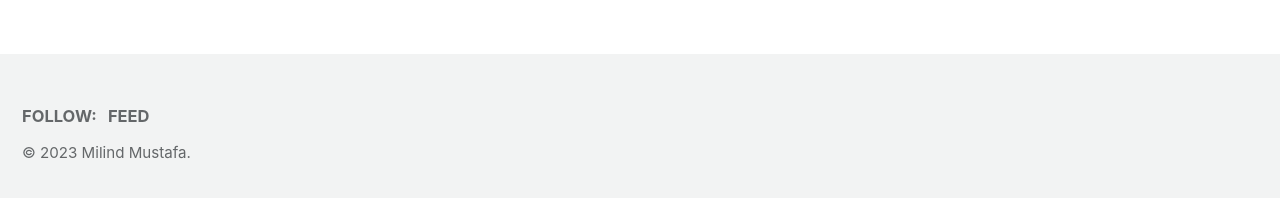
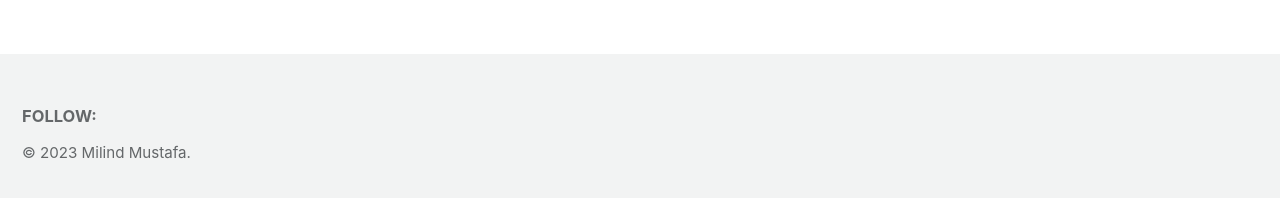
Before and after one commit to mmecon/mmecon.github.io, a Jekyll site: the page built from index.html, in a window 1280 px wide. Shown: the part 691-889 px from the top of the page. Built offline with Jekyll 4.4.1, drawn with Linux system fonts in a browser that asks for light colours; cached includes are drawn as plain includes; the list of posts is cut into pages by our own code.

Commit message:
Update footer.html

```diff
--- a/_includes/footer.html
+++ b/_includes/footer.html
@@ -12,9 +12,6 @@
       {% endfor %}
     {% endif %}
 
-    {% unless site.atom_feed.hide %}
-      <li><a href="{% if site.atom_feed.path %}{{ site.atom_feed.path }}{% else %}{{ '/feed.xml' | relative_url }}{% endif %}"><i class="<i class="fab fa-fw fa-linkedin"></i> {{ site.data.ui-text[site.locale].feed_label | default: "Feed" }}</a></li>
-    {% endunless %}
   </ul>
 </div>
 
```
